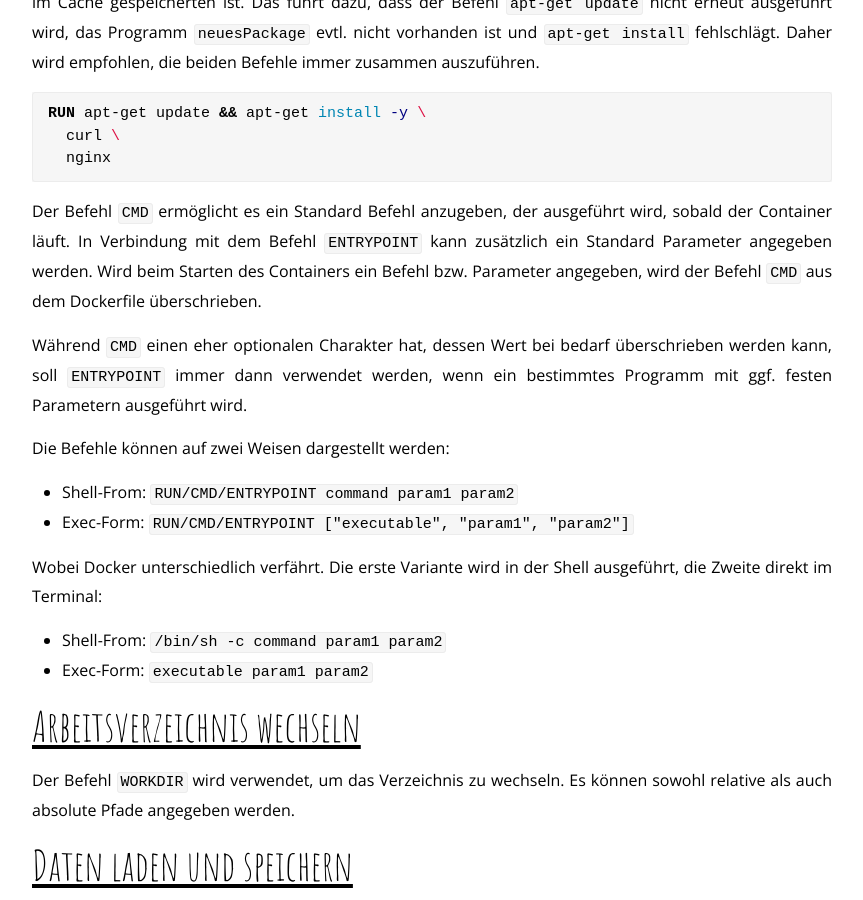
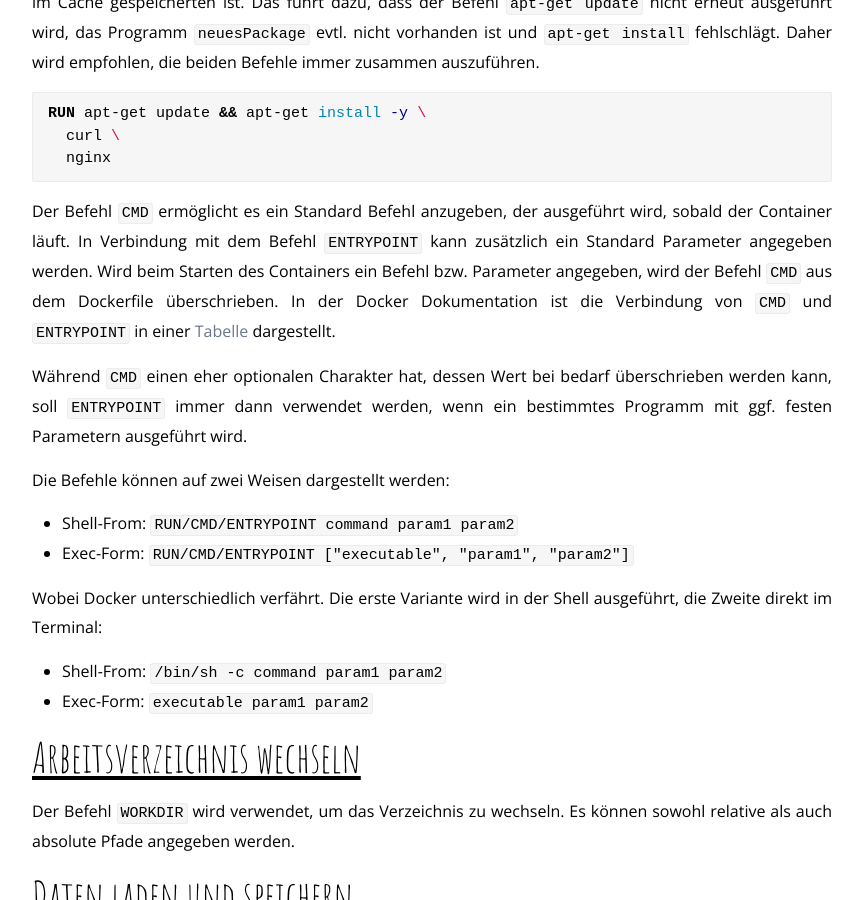
Before and after one commit to chhch/chhch.github.io, a Jekyll site: the page built from _posts/2017-10-18-github-pages-mit-docker-lokal-testen.md, in a window 1280 px wide and 900 px high, scrolled down 3399 px. Shown: the whole window, without its empty margins (208-1071 px from the left). Built offline with Jekyll 4.4.1, drawn with Linux system fonts in a browser that asks for light colours; nearby versions of some CDN libraries; our own code applies the rules of GitHub Pages for plain Markdown files; comment, search, counter and statistics services are not loaded.

Commit message:
Add link about cmd and entrypoint interaction

````diff
--- a/_posts/2017-10-18-github-pages-mit-docker-lokal-testen.md
+++ b/_posts/2017-10-18-github-pages-mit-docker-lokal-testen.md
@@ -117,7 +117,7 @@ RUN apt-get update && apt-get install -y \
   nginx
 ```
 
-Der Befehl `CMD` ermöglicht es ein Standard Befehl anzugeben, der ausgeführt wird, sobald der Container läuft. In Verbindung mit dem Befehl `ENTRYPOINT` kann zusätzlich ein Standard Parameter angegeben werden. Wird beim Starten des Containers ein Befehl bzw. Parameter angegeben, wird der Befehl `CMD` aus dem Dockerfile überschrieben.
+Der Befehl `CMD` ermöglicht es ein Standard Befehl anzugeben, der ausgeführt wird, sobald der Container läuft. In Verbindung mit dem Befehl `ENTRYPOINT` kann zusätzlich ein Standard Parameter angegeben werden. Wird beim Starten des Containers ein Befehl bzw. Parameter angegeben, wird der Befehl `CMD` aus dem Dockerfile überschrieben. In der Docker Dokumentation ist die Verbindung von `CMD` und `ENTRYPOINT` in einer [Tabelle](https://docs.docker.com/engine/reference/builder/#understand-how-cmd-and-entrypoint-interact) dargestellt.
 
 Während `CMD` einen eher optionalen Charakter hat, dessen Wert bei bedarf überschrieben werden kann, soll `ENTRYPOINT` immer dann verwendet werden, wenn ein bestimmtes Programm mit ggf. festen Parametern ausgeführt wird.
 
````
